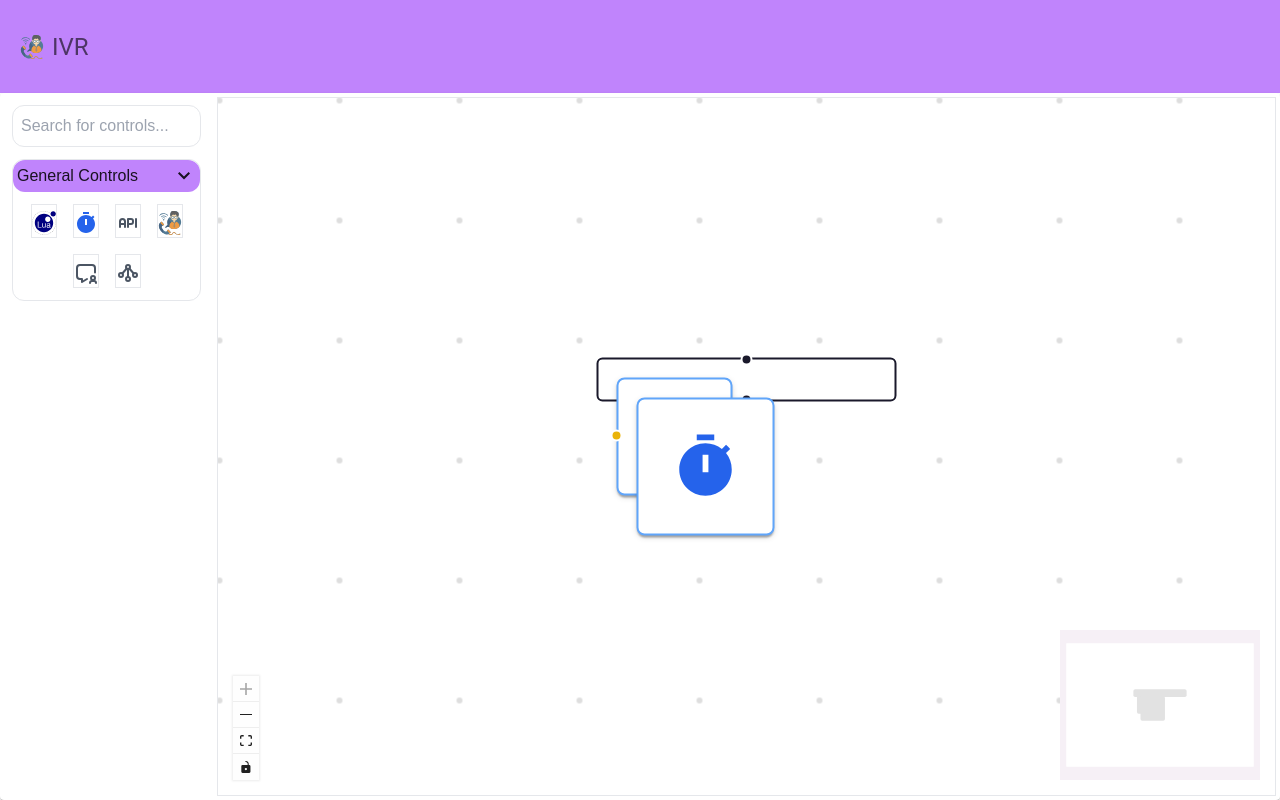
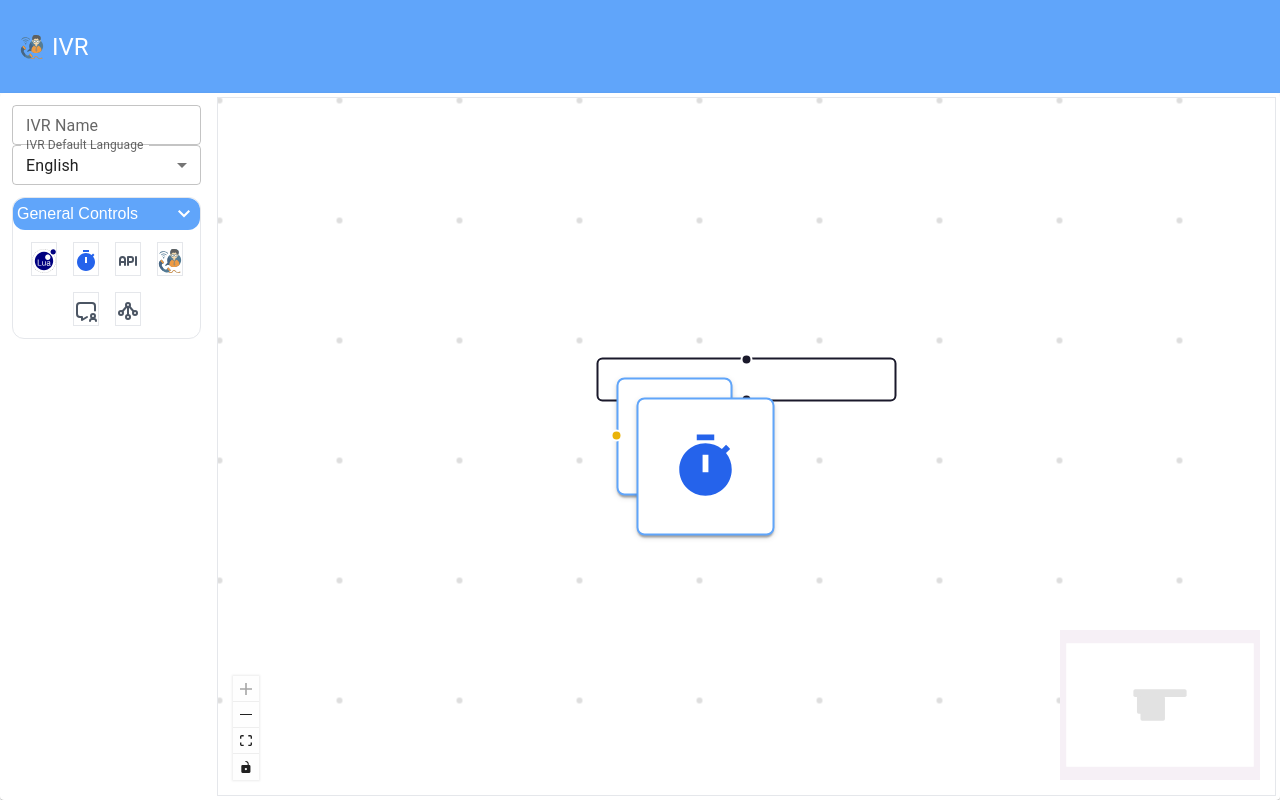
Before and after one commit to AKDODIYA8214/IVR-FrontEnd, a Next.js app: page / in a window 1280 px wide. Built offline with nearby package versions, Linux system fonts and the light colour scheme.

Commit message:
Basic Data added

```diff
--- a/src/app/layout.tsx
+++ b/src/app/layout.tsx
@@ -15,7 +15,7 @@ export default function RootLayout({
   return (
     <html lang="en">
       <body className={`h-[100dvh] w-[100dvw] flex flex-col justify-stretch items-stretch `}>
-        <div className="h-[100px] w-150-px bg-primary flex justify-start items-center p-5  bg-purple-400">
+        <div className="h-[100px] w-150-px bg-primary flex justify-start items-center p-5  bg-blue-400">
           <div className="flex gap-2 justify-center items-center">
             <SvgIcon className="h-12 w-12 ">
               <svg version="1.1" xmlns="http://www.w3.org/2000/svg" viewBox="0 0 512 512" width="512" height="512">
@@ -128,7 +128,7 @@ export default function RootLayout({
                 <path d="M0 0 C2.475 0.495 2.475 0.495 5 1 C3.69593116 3.01920337 2.36176581 5.01924973 1 7 C0.67 7 0.34 7 0 7 C0 4.69 0 2.38 0 0 Z " fill="#9F8A70" transform="translate(455,331)" />
               </svg>
             </SvgIcon>
-            <Typography variant="h5" color="textSecondary">
+            <Typography variant="h5" className="text-white">
               IVR
             </Typography>
           </div>
--- /dev/null
+++ b/src/data/languages.ts
@@ -0,0 +1,19 @@
+import { languageType } from "@/types/DataType";
+
+export const languages: languageType[] = [
+  { label: "English", value: "en" },
+  { label: "Spanish", value: "es" },
+  { label: "French", value: "fr" },
+  { label: "German", value: "de" },
+  { label: "Italian", value: "it" },
+  { label: "Russian", value: "ru" },
+  { label: "Chinese", value: "zh" },
+  { label: "Japanese", value: "ja" },
+  { label: "Korean", value: "ko" },
+  { label: "Vietnamese", value: "vi" },
+  { label: "Portuguese", value: "pt" },
+  { label: "Arabic", value: "ar" },
+  { label: "Turkish", value: "tr" },
+  { label: "Indonesian", value: "id" },
+  { label: "Thai", value: "th" },
+];
--- /dev/null
+++ b/src/types/DataType.ts
@@ -0,0 +1,4 @@
+export interface languageType {
+  label: string;
+  value: string;
+}
--- a/src/types/IVRContextType.ts
+++ b/src/types/IVRContextType.ts
@@ -2,9 +2,12 @@ import { Dispatch } from "react";
 
 export enum IVRActionType {
   INITIALIZE_DATA = "INITIALIZE_DATA",
+  CHANGE_NAME = "CHANGE_NAME",
+  CHANGE_LANGUAGE = "CHANGE_LANGUAGE",
 }
 export interface IVRState {
-  count: number;
+  ivrName: string;
+  language: string;
 }
 export interface IVRAction {
   type: IVRActionType;
--- a/src/views/IVR/componets/CustomPanel.tsx
+++ b/src/views/IVR/componets/CustomPanel.tsx
@@ -1,13 +1,15 @@
 import React, { useState } from "react";
 import PerfectScrollbar from "react-perfect-scrollbar";
-import { SvgIcon, Tooltip } from "@mui/material";
+import { TextField, SvgIcon, Tooltip, FormControl, InputLabel, Select, MenuItem } from "@mui/material";
 import { GenralControlData } from "@/views/IVR/configs/ControllerNodeData";
 import { useIVRContext } from "@/views/IVRContext";
+import { IVRActionType } from "@/types/IVRContextType";
+import { languages } from "@/data/languages";
+import { languageType } from "@/types/DataType";
 function CustomPanel() {
   const { state, dispatch } = useIVRContext();
   const [isGeneralControlsOpen, setIsGeneralControlOpen] = useState(true);
   const [isAskQuestionOpen, setIsAskQuestion] = useState(false);
-  const [searchTerm, setSearchTerm] = useState("");
 
   const toggleGeneralControl = () => {
     setIsGeneralControlOpen(!isGeneralControlsOpen);
@@ -22,24 +24,49 @@ function CustomPanel() {
       <PerfectScrollbar className="max-h-[calc(100vh-150px)]" key={0}>
         <div className="p-3">
           <div className="controller-container">
-            <div className="search-box">
-              <input type="text" placeholder="Search for controls..." className="w-full p-2 border rounded-xl transition duration-300 transform hover:scale-105" onChange={(e) => setSearchTerm(e.target.value)} />
-            </div>
+            <TextField
+              value={state.ivrName}
+              label="IVR Name"
+              variant="outlined"
+              size="small"
+              fullWidth
+              onChange={(e: any) => {
+                dispatch({ type: IVRActionType.CHANGE_NAME, payload: { ...state, ivrName: e.target.value } });
+              }}
+            />
+            <FormControl variant="outlined" size="small" fullWidth className="my-3">
+              <InputLabel>IVR Default Language</InputLabel>
+              <Select
+                value={state.language}
+                label={"IVR Default Language"}
+                onChange={(e: any) => {
+                  dispatch({ type: IVRActionType.CHANGE_LANGUAGE, payload: { ...state, language: e.target.value } });
+                }}
+              >
+                {languages.map((language: languageType, index: number) => {
+                  return (
+                    <MenuItem key={language.label + index + ""} value={language.value}>
+                      {language.label}
+                    </MenuItem>
+                  );
+                })}
+              </Select>
+            </FormControl>
 
             {!isAskQuestionOpen && (
               <>
                 <div className="general-controls my-3 border rounded-xl">
                   <div className="rounded-xl overflow-hidden">
-                    <div className="p-1 flex justify-between items-center cursor-pointer bg-purple-400" onClick={toggleGeneralControl}>
-                      <span className="font-medium">General Controls</span>
+                    <div className="p-1 flex justify-between items-center cursor-pointer bg-blue-400" onClick={toggleGeneralControl}>
+                      <span className="font-medium text-white">General Controls</span>
                       {isGeneralControlsOpen ? (
-                        <SvgIcon>
+                        <SvgIcon className="text-white">
                           <svg xmlns="http://www.w3.org/2000/svg" width="1em" height="1em" viewBox="0 0 24 24">
                             <path fill="currentColor" d="m12 15.4l-6-6L7.4 8l4.6 4.6L16.6 8L18 9.4z" />
                           </svg>
                         </SvgIcon>
                       ) : (
-                        <SvgIcon>
+                        <SvgIcon className="text-white">
                           <svg xmlns="http://www.w3.org/2000/svg" width="1em" height="1em" viewBox="0 0 24 24">
                             <path fill="currentColor" d="m12 10.8l-4.6 4.6L6 14l6-6l6 6l-1.4 1.4z" />
                           </svg>
--- a/src/views/IVRContext.tsx
+++ b/src/views/IVRContext.tsx
@@ -3,14 +3,16 @@ import { IVRAction, IVRActionType, IVRContextType, IVRState } from "@/types/IVRC
 import { createContext, useReducer, useContext, Dispatch, ReactNode } from "react";
 
 // Define the initial state
-const initialState = { count: 0 };
 
 // Define the reducer function
 
+const initialState: IVRState = { ivrName: "", language: "en" };
 function ivrContextReducer(state: IVRState, action: IVRAction): IVRState {
   switch (action.type) {
-    case IVRActionType.INITIALIZE_DATA:
-      return { count: state.count + 1 };
+    case IVRActionType.CHANGE_NAME:
+      return action.payload;
+    case IVRActionType.CHANGE_LANGUAGE:
+      return action.payload;
     default:
       throw new Error(`Unknown action: ${action.type}`);
   }
```
